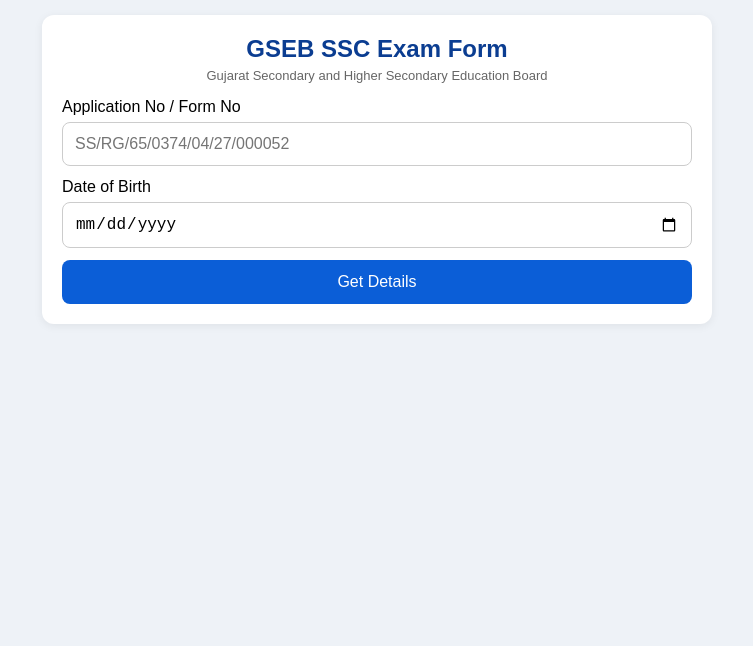
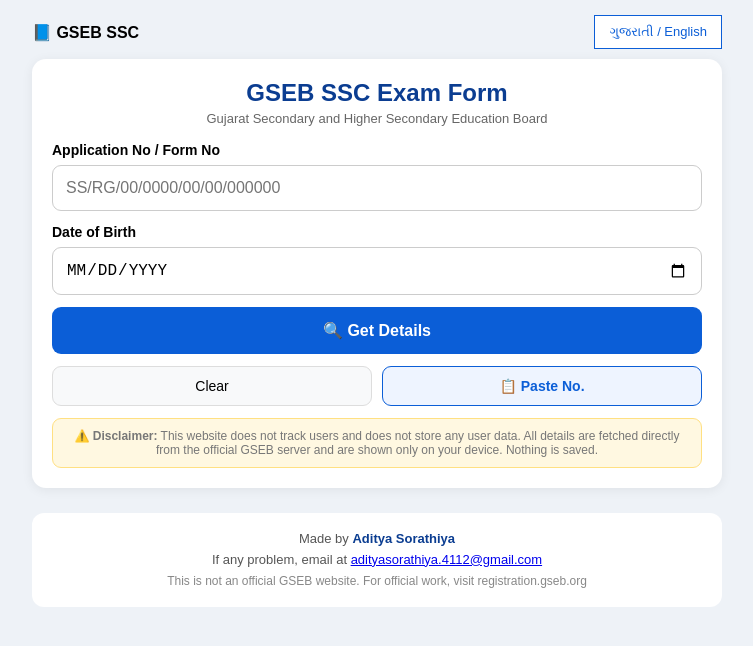
Before and after one commit to sorathiya903/animationonhands, a plain HTML site: page gseb.html in a window 1280 px wide. Shown: the whole page, without its empty margins (263-1016 px from the left). Drawn offline with Linux system fonts and the light colour scheme.

Commit message:
Enhance GSEB SSC Exam Form layout and functionality

```diff
--- a/gseb.html
+++ b/gseb.html
@@ -1,60 +1,123 @@
 <!DOCTYPE html>
-<html>
+<html lang="en">
 <head>
 <meta name="viewport" content="width=device-width, initial-scale=1">
-<title>GSEB SSC - Check Application</title>
+<title>GSEB SSC - Check Application | By Aditya Sorathiya</title>
 <style>
   *{box-sizing:border-box}
-  body{font-family:Arial; padding:15px; max-width:700px; margin:auto; background:#eef2f7}
-  .search-box{background:white; padding:20px; border-radius:12px; box-shadow:0 2px 10px #0001}
-  h2{text-align:center; color:#0b3d91; margin:0 0 5px}
+  body{font-family:Arial; padding:15px; max-width:720px; margin:auto; background:#eef2f7; padding-bottom:40px}
+  .topbar{display:flex; justify-content:space-between; align-items:center; margin-bottom:10px}
+  .topbar button{width:auto; padding:8px 14px; font-size:13px; background:#fff; color:#0b5ed7; border:1px solid #0b5ed7}
+  .search-box{background:white; padding:20px; border-radius:14px; box-shadow:0 2px 12px #0001}
+  h2{text-align:center; color:#0b3d91; margin:0 0 4px}
   p.sub{text-align:center; color:#666; font-size:13px; margin:0 0 15px}
-  input{width:100%; padding:12px; margin:6px 0 12px; font-size:16px; border-radius:8px; border:1px solid #ccc}
-  button{width:100%; padding:13px; font-size:16px; border-radius:8px; border:none; background:#0b5ed7; color:white; cursor:pointer}
-  button:disabled{opacity:0.6}
-  .card{background:white; padding:20px; border-radius:12px; margin-top:15px; box-shadow:0 2px 10px #0001}
-  .header{display:flex; justify-content:space-between; align-items:flex-start; gap:15px; border-bottom:2px solid #0b3d91; padding-bottom:12px}
-  .header img{width:110px; height:130px; object-fit:cover; border:1px solid #ddd}
-  table{width:100%; border-collapse:collapse; margin-top:12px; font-size:15px}
-  td, th{padding:8px 6px; border-bottom:1px solid #eee; vertical-align:top; text-align:left}
+  label{font-size:14px; font-weight:bold}
+  input{width:100%; padding:13px; margin:6px 0 12px; font-size:16px; border-radius:9px; border:1px solid #ccc; text-transform:uppercase}
+  .btn-main{width:100%; padding:14px; font-size:16px; border-radius:9px; border:none; background:#0b5ed7; color:white; cursor:pointer; font-weight:bold}
+  .btn-main:disabled{opacity:.6}
+  .row{display:flex; gap:10px}
+  .row button{flex:1; padding:11px; border-radius:9px; cursor:pointer; font-size:14px; border:1px solid #ddd; background:#f8f9fa}
+  .row button.primary{background:#eef4ff; border-color:#0b5ed7; color:#0b5ed7; font-weight:bold}
+  .card{background:white; padding:20px; border-radius:14px; margin-top:15px; box-shadow:0 2px 12px #0001}
+  .header{display:flex; justify-content:space-between; gap:15px; border-bottom:2px solid #0b3d91; padding-bottom:12px}
+  .header img{width:110px; height:130px; object-fit:cover; border:1px solid #ddd; border-radius:6px}
+  table{width:100%; border-collapse:collapse; margin-top:10px; font-size:15px}
+  td,th{padding:8px 6px; border-bottom:1px solid #eee; vertical-align:top; text-align:left}
   td:first-child{font-weight:bold; color:#333; width:38%}
   h4{margin:18px 0 5px; color:#0b3d91; border-bottom:1px solid #ddd; padding-bottom:5px}
   .subj-table td:first-child{font-weight:normal; width:auto}
   .subj-table th{background:#f0f4ff}
-  .sign-row{display:flex; justify-content:space-between; margin-top:20px; align-items:flex-end; gap:15px}
+  .sign-row{display:flex; justify-content:space-between; margin-top:20px; gap:15px; align-items:flex-end}
   .sign-row img{max-width:170px; max-height:70px; display:block}
-  .sign-row small{color:#666}
   .barcode{text-align:center; margin-top:12px}
   .barcode img{width:220px}
-  .error{color:red; text-align:center; margin-top:10px}
-  @media print{
-    body{background:white; padding:0}
-    .search-box, .no-print{display:none !important}
-    .card{box-shadow:none; margin:0; padding:0}
-  }
+  .error{color:#d00; text-align:center; margin-top:10px; font-weight:bold}
+  .success{color:#0a7a2e; text-align:center; margin-top:10px}
+  .actions{display:flex; gap:10px; margin-top:15px}
+  .actions button{flex:1; padding:12px; border-radius:9px; cursor:pointer; font-size:14px; border:none}
+  .actions .print{background:#0b5ed7; color:#fff}
+  .actions .copy{background:#e9ecef}
+  .actions .wa{background:#25D366; color:#fff}
+  footer{margin-top:25px; text-align:center; font-size:13px; color:#555; background:#fff; padding:16px; border-radius:12px; line-height:1.6}
+  footer b{color:#0b3d91}
+  .disclaimer{font-size:12px; color:#777; background:#fff8e1; border:1px solid #ffe082; padding:10px; border-radius:9px; margin-top:12px; text-align:center}
+  .loader{border:3px solid #eee; border-top:3px solid #0b5ed7; border-radius:50%; width:26px; height:26px; animation:spin 0.8s linear infinite; margin:10px auto}
+  @keyframes spin{to{transform:rotate(360deg)}}
+  @media print{ body{background:#fff; padding:0} .search-box, .no-print, footer, .topbar{display:none !important} .card{box-shadow:none; margin:0} }
 </style>
 </head>
 <body>
 
-<div class="search-box">
-  <h2>GSEB SSC Exam Form</h2>
+<div class="topbar no-print">
+  <span>📘 <b>GSEB SSC</b></span>
+  <button onclick="toggleLang()">ગુજરાતી / English</button>
+</div>
+
+<div class="search-box no-print">
+  <h2 id="title">GSEB SSC Exam Form</h2>
   <p class="sub">Gujarat Secondary and Higher Secondary Education Board</p>
-  <label>Application No / Form No</label>
-  <input id="appNo" placeholder="SS/RG/65/0374/04/27/000052" />
-  <label>Date of Birth</label>
+
+  <label id="lblApp">Application No / Form No</label>
+  <input id="appNo" placeholder="SS/RG/00/0000/00/00/000000" autocomplete="off" />
+
+  <label id="lblDob">Date of Birth</label>
   <input id="dob" type="date" />
-  <button id="btn" onclick="search()">Get Details</button>
+
+  <button id="btn" class="btn-main" onclick="search()">🔍 Get Details</button>
   <div id="msg"></div>
+
+  <div class="row" style="margin-top:12px">
+
+   <button onclick="clearAll()">Clear</button>
+    <button class="primary" onclick="pasteAppNo()">📋 Paste No.</button>
+  </div>
+
+  <div class="disclaimer">
+    ⚠️ <b>Disclaimer:</b> This website does not track users and does not store any user data. All details are fetched directly from the official GSEB server and are shown only on your device. Nothing is saved.
+  </div>
 </div>
 
 <div id="result"></div>
 
+<footer class="no-print">
+  Made by <b>Aditya Sorathiya</b><br>
+  If any problem, email at <a href="mailto:adityasorathiya.4112@gmail.com">adityasorathiya.4112@gmail.com</a><br>
+  <span style="font-size:12px; color:#888">This is not an official GSEB website. For official work, visit registration.gseb.org</span>
+</footer>
+
 <script>
-function formatDOB(val){
-  if(!val) return '';
-  const [y,m,d] = val.split('-');
-  return `${d}/${m}/${y}`;
+let isGuj = false;
+let lastData = null;
+
+function toggleLang(){
+  isGuj = !isGuj;
+  document.getElementById('title').innerText = isGuj ? 'GSEB SSC પરીક્ષા ફોર્મ' : 'GSEB SSC Exam Form';
+  document.getElementById('lblApp').innerText = isGuj ? 'અરજી નંબર / ફોર્મ નંબર' : 'Application No / Form No';
+  document.getElementById('lblDob').innerText = isGuj ? 'જન્મ તારીખ' : 'Date of Birth';
+  document.getElementById('btn').innerText = isGuj ? '🔍 વિગત મેળવો' : '🔍 Get Details';
 }
+
+
+function clearAll(){
+  document.getElementById('appNo').value = '';
+  document.getElementById('dob').value = '';
+  document.getElementById('result').innerHTML = '';
+  document.getElementById('msg').innerHTML = '';
+  lastData = null;
+}
+async function pasteAppNo(){
+  try{
+    const t = await navigator.clipboard.readText();
+    if(t) document.getElementById('appNo').value = t.trim().toUpperCase();
+  }catch(e){ alert('Please paste manually (Ctrl+V)'); }
+}
+
+// Auto uppercase + auto format SS/RG/...
+document.getElementById('appNo').addEventListener('input', e=>{
+  e.target.value = e.target.value.toUpperCase();
+});
+
+function formatDOB(v){ if(!v) return ''; const [y,m,d]=v.split('-'); return `${d}/${m}/${y}`; }
 
 async function search(){
   const appNo = document.getElementById('appNo').value.trim();
@@ -62,10 +125,11 @@ async function search(){
   const box = document.getElementById('result');
   const msg = document.getElementById('msg');
   const btn = document.getElementById('btn');
-  if(!appNo || !dob){ msg.innerHTML = '<p class="error">Enter Application No and DOB</p>'; return; }
+  if(!appNo || !dob){ msg.innerHTML = '<p class="error">Please enter Application No and DOB</p>'; return; }
+  if(!appNo.includes('/')){ msg.innerHTML = '<p class="error">Application No looks wrong. Example: SS/RG/65/0374/04/27/000052</p>'; return; }
 
   btn.disabled = true; btn.innerText = 'Loading...';
-  msg.innerHTML = ''; box.innerHTML = '';
+  msg.innerHTML = '<div class="loader"></div>'; box.innerHTML = '';
 
   try{
     const res1 = await fetch(`https://registration.gseb.org/api/CheckApplication/CheckApplication?ApplicationNo=${encodeURIComponent(appNo)}&DOB=${encodeURIComponent(dob)}`, { headers:{'Accept':'application/json'} });
@@ -78,81 +142,70 @@ async function search(){
     const R = data2?.Result;
     const s = R?.StudentDetails?.[0];
     if(!s) throw new Error('Details not found');
+    lastData = s;
 
-    // Subjects - sorted by order
-    const subjects = [...(R.CurrentExamDetails || [])].sort((a,b)=>a.SubjectOrderNumber - b.SubjectOrderNumber);
-    const subjRows = subjects.map((sub,i)=>`
-      <tr>
-        <td>${i+1}</td>
-        <td>${sub.SubjectName}</td>
-        <td>${sub.SubjectIndexNumber || '-'}</td>
-        <td>${sub.AnsweringLanguage || '-'}</td>
-        <td>${sub.ExamConductBy || '-'}</td>
-      </tr>`).join('');
+    const subjects = [...(R.CurrentExamDetails || [])].sort((a,b)=>a.SubjectOrderNumber-b.SubjectOrderNumber);
+    const subjRows = subjects.map((sub,i)=>`<tr><td>${i+1}</td><td>${sub.SubjectName}</td><td>${sub.SubjectIndexNumber||'-'}</td><td>${sub.AnsweringLanguage||'-'}</td><td>${sub.ExamConductBy||'-'}</td></tr>`).join('');
+    const school = R.SchoolDetails?.[0] || {};
+    const fees = R.FeesDetails?.[0] || {};
+    const princi = R.PrinciSign?.[0] || {};
+    const feesHtml = Object.keys(fees).length ? `<h4>Fees Details</h4><table>${Object.entries(fees).map(([k,v])=>`<tr><td>${k}</td><td>${v??'-'}</td></tr>`).join('')}</table>` : '';
 
-    // School
-    const school = R.SchoolDetails?.[0] || {};
-    const schoolName = school.SchoolName || school.SchoolNameGujarati || '-';
-    const schoolExtra = [school.SchoolAddress, school.SchoolDistrict, school.SchoolTaluka].filter(Boolean).join(', ');
-
-    // Fees
-    const fees = R.FeesDetails?.[0] || {};
-    const feesHtml = Object.keys(fees).length ? `
-      <h4>Fees Details</h4>
-      <table>
-        ${Object.entries(fees).map(([k,v])=>`<tr><td>${k}</td><td>${v ?? '-'}</td></tr>`).join('')}
-      </table>` : '';
-
-    // Principal
-    const princi = R.PrinciSign?.[0] || {};
-
+    msg.innerHTML = '<p class="success">✅ Details Found!</p>';
     box.innerHTML = `
       <div class="card">
         <div class="header">
           <div>
-            <h3 style="margin:0; color:#0b3d91">SSC Exam Application Form</h3>
-            <p style="margin:5px 0; font-size:13px; color:#666">Form No: ${s.FormNumber}<br>Application ID: ${s.StudentPersonalDetailId}<br>Date: ${s.DateOfFillingForm}</p>
-            <p style="margin:8px 0 0; font-size:14px"><b>School:</b> ${schoolName}<br><span style="font-size:12px; color:#666">${schoolExtra}</span></p>
+            <h3 style="margin:0;color:#0b3d91">SSC Exam Application Form</h3>
+            <p style="margin:5px 0;font-size:13px;color:#666">Form No: ${s.FormNumber}<br>Application ID: ${s.StudentPersonalDetailId}<br>Date: ${s.DateOfFillingForm}</p>
+            <p style="margin:8px 0 0;font-size:14px"><b>School:</b> ${school.SchoolName||'-'}<br><span style="font-size:12px;color:#666">${[school.SchoolAddress,school.SchoolDistrict,school.SchoolTaluka].filter(Boolean).join(', ')}</span></p>
           </div>
           ${s.ImagePreviewUrl ? `<img src="${s.ImagePreviewUrl}" onerror="this.style.display='none'">` : ''}
         </div>
-
         <h4>Student Details</h4>
         <table>
           <tr><td>Student Name</td><td>${s.Surname} ${s.StudentName} ${s.GuardianName}</td></tr>
-          <tr><td>Category</td><td>${s.CategoryName} - ${s.Caste || '-'}</td></tr>
+          <tr><td>Category</td><td>${s.CategoryName} - ${s.Caste||'-'}</td></tr>
           <tr><td>Gender</td><td>${s.Gender}</td></tr>
           <tr><td>Date of Birth</td><td>${s.DateOfBirth}</td></tr>
           <tr><td>Medium</td><td>${s.Medium}</td></tr>
           <tr><td>School Index</td><td>${s.SchoolIndexNumber}</td></tr>
           <tr><td>District / Taluka</td><td>${s.DistrictId} / ${s.TalukaId}</td></tr>
-          <tr><td>Address</td><td>${s.Address || '-'} - ${s.Pincode || ''}</td></tr>
+          <tr><td>Address</td><td>${s.Address||'-'} - ${s.Pincode||''}</td></tr>
           <tr><td>GR No</td><td>${s.GRNumber}</td></tr>
-          <tr><td>Principal Approve</td><td>${s.PrincipalAprove ? 'Yes' : 'Pending'}</td></tr>
+          <tr><td>Principal Approve</td><td>${s.PrincipalAprove?'Yes':'Pending'}</td></tr>
         </table>
-
         <h4>Subjects (${subjects.length})</h4>
-        <table class="subj-table">
-          <tr><th>#</th><th>Subject Name</th><th>Code</th><th>Answering Lang</th><th>Conduct By</th></tr>
-          ${subjRows || '<tr><td colspan="5">No subjects found</td></tr>'}
-        </table>
-
+        <table class="subj-table"><tr><th>#</th><th>Subject</th><th>Code</th><th>Lang</th><th>By</th></tr>${subjRows}</table>
         ${feesHtml}
-
         <h4>Signatures</h4>
         <div class="sign-row">
-          <div><small>Student Signature</small><br>${s.SignaturePreviewUrl ? `<img src="${s.SignaturePreviewUrl}" onerror="this.parentElement.innerHTML='-'">` : '-'}</div>
-          <div style="text-align:center"><small>Principal</small><br><b>${princi.principallname || ''}</b><br>${princi.principalsignature ? `<img src="${princi.principalsignature}" style="margin:auto">` : '-'}</div>
+          <div><small>Student Signature</small><br>${s.SignaturePreviewUrl?`<img src="${s.SignaturePreviewUrl}">`:'-'}</div>
+          <div style="text-align:center"><small>Principal</small><br><b>${princi.principallname||''}</b><br>${princi.principalsignature?`<img src="${princi.principalsignature}" style="margin:auto">`:'-'}</div>
         </div>
+        <div class="barcode">${s.Barcode_data?`<img src="${s.Barcode_data}">`:''}</div>
+        <div class="actions no-print">
+          <button class="print" onclick="window.print()">🖨️ Print / PDF</button>
+          <button class="copy" onclick="copyDetails()">📋 Copy</button>
+          <button class="wa" onclick="shareWA()">WhatsApp</button>
+        </div>
+      </div>`;
+    box.scrollIntoView({behavior:'smooth'});
+  }catch(e){ msg.innerHTML = `<p class="error">${e.message}</p>`; }
+  finally{ btn.disabled=false; btn.innerText = isGuj ? '🔍 વિગત મેળવો' : '🔍 Get Details'; }
+}
 
-        <div class="barcode">${s.Barcode_data ? `<img src="${s.Barcode_data}">` : ''}</div>
-        <button class="no-print" onclick="window.print()" style="margin-top:15px">Print / Save PDF</button>
-      </div>`;
-  }catch(e){
-    msg.innerHTML = `<p class="error">${e.message}</p>`;
-  } finally {
-    btn.disabled = false; btn.innerText = 'Get Details';
-  }
+function copyDetails(){
+  if(!lastData) return;
+  const s = lastData;
+  const txt = `GSEB SSC Form\nName: ${s.Surname} ${s.StudentName} ${s.GuardianName}\nForm No: ${s.FormNumber}\nSchool Index: ${s.SchoolIndexNumber}\nMedium: ${s.Medium}\nDOB: ${s.DateOfBirth}`;
+  navigator.clipboard.writeText(txt).then(()=>alert('Copied!'));
+}
+function shareWA(){
+  if(!lastData) return;
+  const s = lastData;
+  const txt = encodeURIComponent(`GSEB SSC Form - ${s.Surname} ${s.StudentName} - Form No: ${s.FormNumber} - School: ${s.SchoolIndexNumber}`);
+  window.open(`https://wa.me/?text=${txt}`, '_blank');
 }
 </script>
 </body>
```
